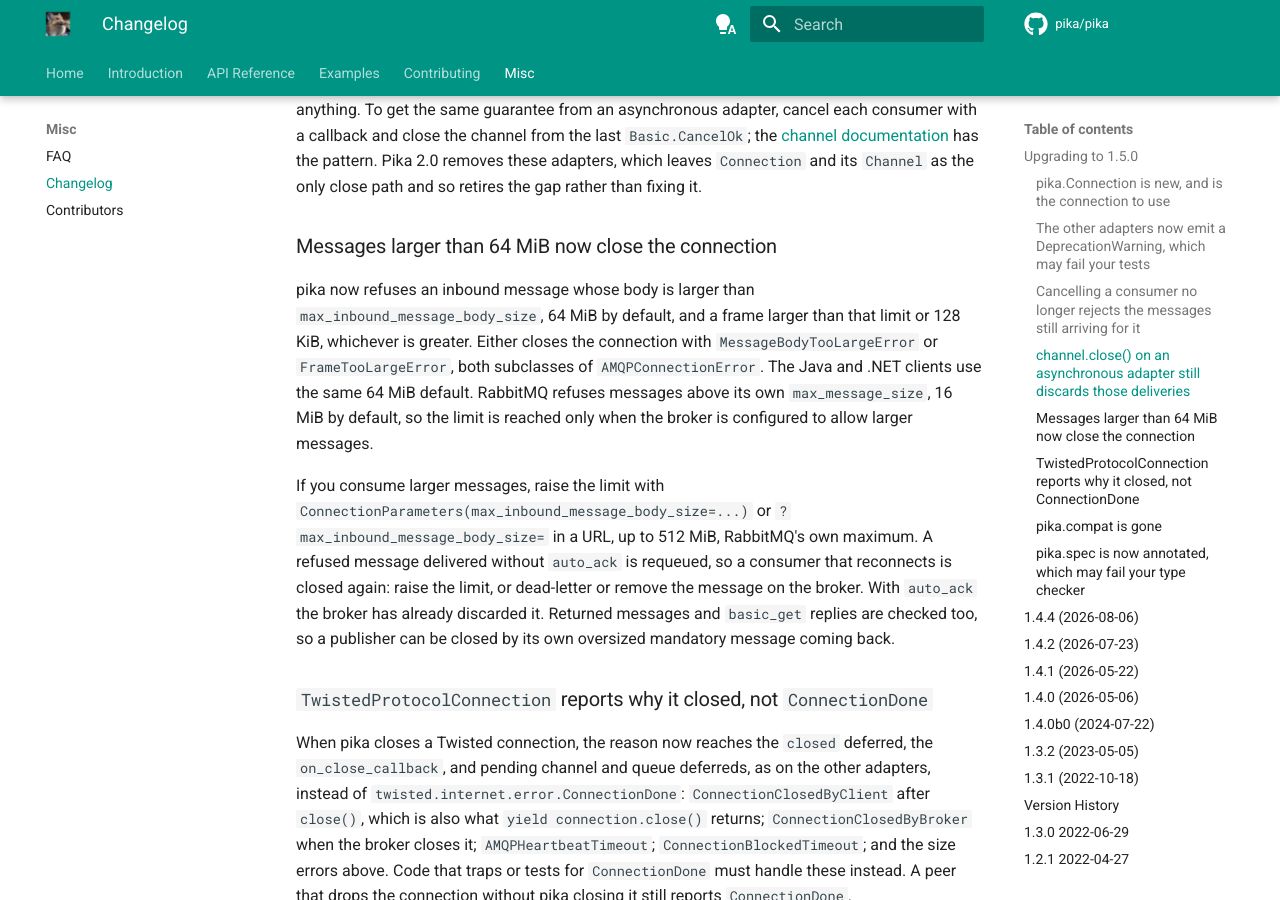
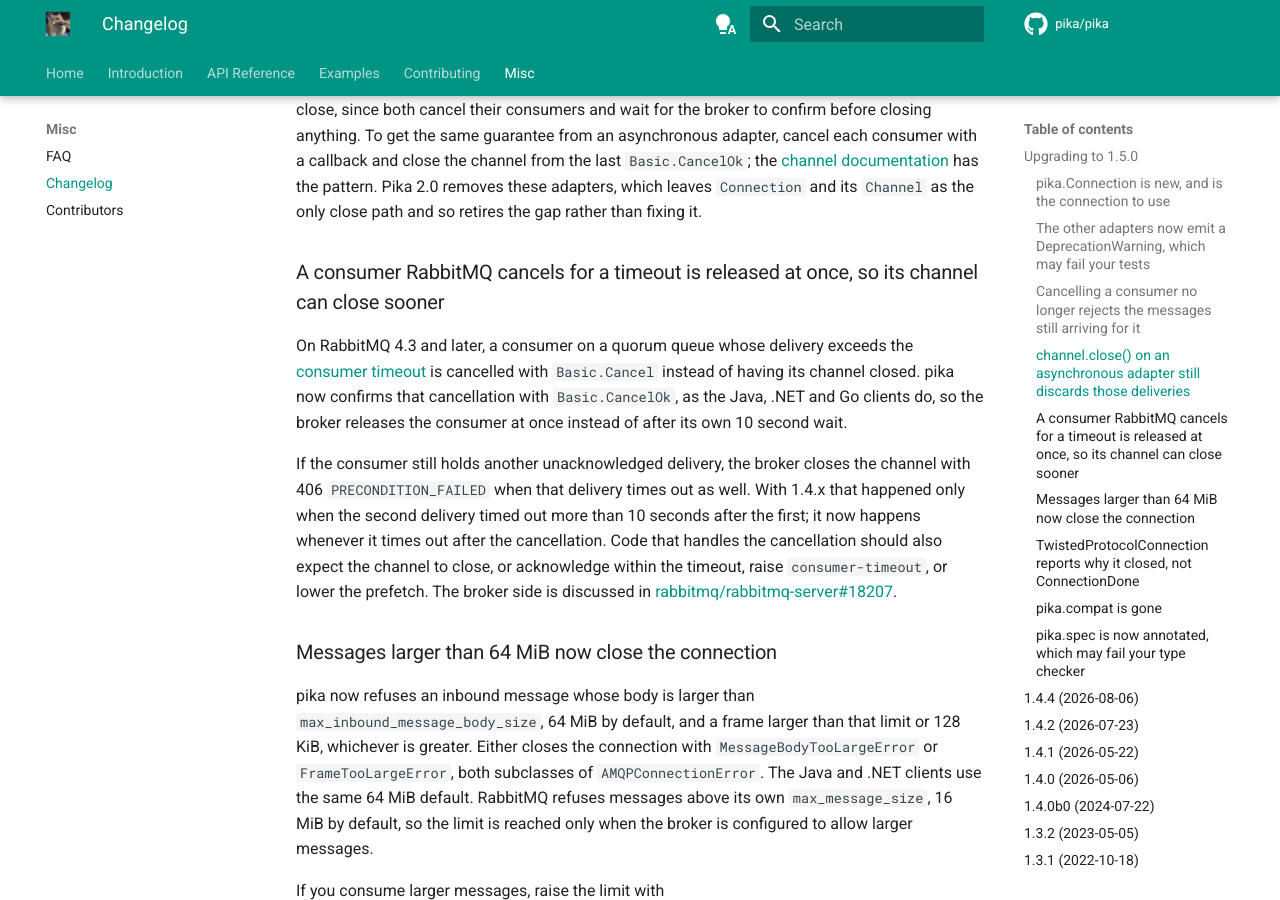
Before and after one commit to pika/pika, an MkDocs documentation site: the page built from docs/changelog.md, in a window 1280 px wide and 900 px high, scrolled down 2697 px. Built offline with MkDocs 1.6.1 and Material for MkDocs 9.7.7, drawn with Linux system fonts in a browser that asks for light colours; comment, search, counter and statistics services are not loaded; the version menu is left out; some of the changed text lies outside the part shown.

Commit message:
Add the consumer-timeout channel close to the 1.5.0 upgrade notes
pika now answers a broker-sent Basic.Cancel with Basic.CancelOk (#1722),
so RabbitMQ 4.3+ releases a timed-out consumer at once, and a second
held delivery that times out afterwards closes the channel with 406,
where 1.4.x was usually covered by the broker's 10 s cancel window.

Co-Authored-By: Claude Opus 5.5 (1M context) <noreply@anthropic.com>

```diff
--- a/HISTORY.md
+++ b/HISTORY.md
@@ -4,7 +4,7 @@ Notes for each release are also published on the [GitHub releases page](https://
 
 ## Upgrading to 1.5.0
 
-Eight changes are worth reading before you upgrade. Three can turn a passing build red, two change what a working application observes when it cancels a consumer or closes a channel, one refuses messages larger than 64 MiB, and one changes what the Twisted adapter reports when a connection closes.
+Nine changes are worth reading before you upgrade. Three can turn a passing build red, two change what a working application observes when it cancels a consumer or closes a channel, one lets RabbitMQ close a channel sooner after a consumer timeout, one refuses messages larger than 64 MiB, and one changes what the Twisted adapter reports when a connection closes.
 
 ### `pika.Connection` is new, and is the connection to use
 
@@ -57,6 +57,12 @@ One thing follows for existing code: a consumer callback can now run for a messa
 A channel that is closing discards them, because a callback could not acknowledge one anyway and the attempt would abort the connection; the Java client discards them at the same point. `Channel.close` cancels each consumer without waiting for the broker to confirm, so this is what a bare `channel.close()` does on `SelectConnection`, `AsyncioConnection`, `TornadoConnection` and `GeventConnection`. A discarded delivery is redelivered to the next consumer with `auto_ack=False` and lost with `auto_ack=True`. Pika now logs a warning naming the count as the channel closes.
 
 `pika.Connection` and `BlockingConnection` are unaffected and keep every delivery across a close, since both cancel their consumers and wait for the broker to confirm before closing anything. To get the same guarantee from an asynchronous adapter, cancel each consumer with a callback and close the channel from the last `Basic.CancelOk`; the [channel documentation](https://pika.github.io/pika/latest/modules/channel/#closing-a-channel-with-active-consumers) has the pattern. Pika 2.0 removes these adapters, which leaves `Connection` and its `Channel` as the only close path and so retires the gap rather than fixing it.
+
+### A consumer RabbitMQ cancels for a timeout is released at once, so its channel can close sooner
+
+On RabbitMQ 4.3 and later, a consumer on a quorum queue whose delivery exceeds the [consumer timeout](https://www.rabbitmq.com/docs/consumers#acknowledgement-timeout) is cancelled with `Basic.Cancel` instead of having its channel closed. pika now confirms that cancellation with `Basic.CancelOk`, as the Java, .NET and Go clients do, so the broker releases the consumer at once instead of after its own 10 second wait.
+
+If the consumer still holds another unacknowledged delivery, the broker closes the channel with 406 `PRECONDITION_FAILED` when that delivery times out as well. With 1.4.x that happened only when the second delivery timed out more than 10 seconds after the first; it now happens whenever it times out after the cancellation. Code that handles the cancellation should also expect the channel to close, or acknowledge within the timeout, raise `consumer-timeout`, or lower the prefetch. The broker side is discussed in [rabbitmq/rabbitmq-server#18207](https://github.com/rabbitmq/rabbitmq-server/discussions/18207).
 
 ### Messages larger than 64 MiB now close the connection
 
```
Also changed, not shown: .github/release-notes-preamble.md.
